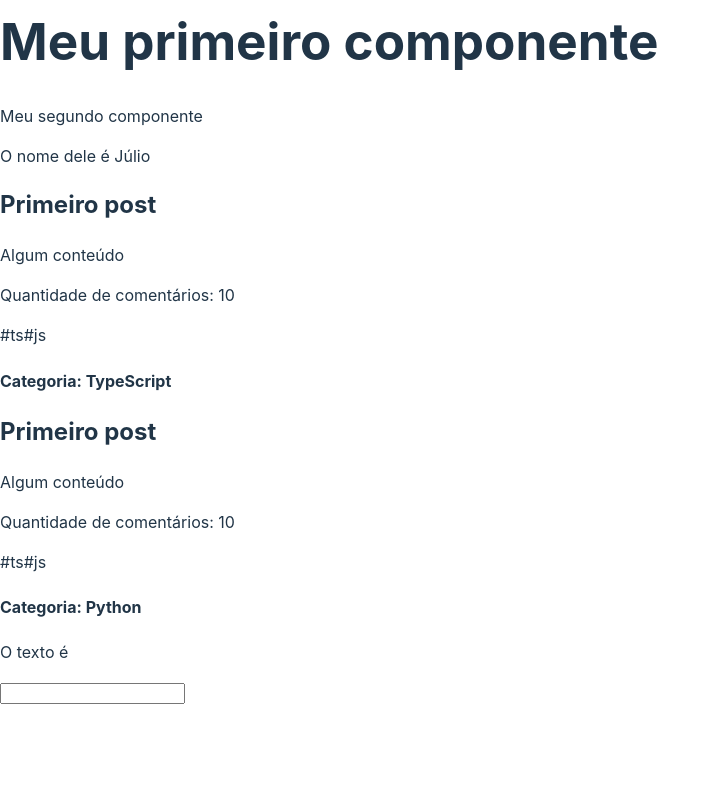
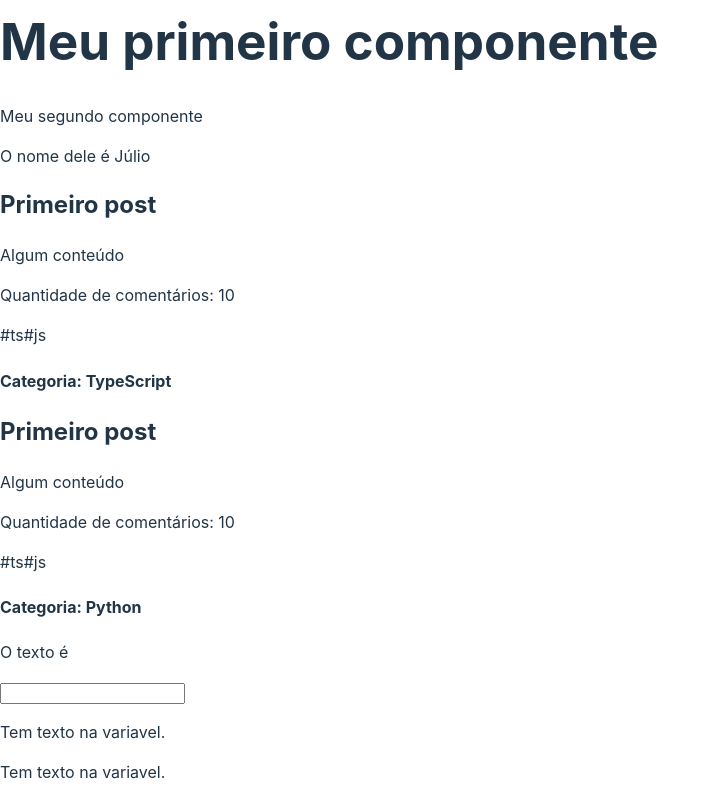
Before and after one commit to MACHADOKING/curso-matheus-battisti, a React app in the folder 9 - TypeScript - React/: page / in a window 1280 px wide. Shown: the part 313-1113 px from the top of the page, without its empty margins (0-720 px from the left). Before the commit the page ends 1017 px from the top, so only its background shows below. Built offline with nearby package versions, Linux system fonts and the light colour scheme; the HTML template or start-up script is replaced by a standard one.

Commit message:
Feat: Types

```diff
--- a/9 - TypeScript - React/src/App.tsx
+++ b/9 - TypeScript - React/src/App.tsx
@@ -10,6 +10,10 @@
 // 6 - useState
 import State from "./components/State";
 
+// 8 - type
+type textOrNull = string | null;
+type fixed = "Isso" | "Ou" | "Aquilo";
+
 function App() {
   // 1 - Variaveis
 
@@ -21,6 +25,14 @@
   const userGreeting = (name: string): string => {
     return `Olá, ${name}`;
   };
+
+  // 8 - type
+  const myText: textOrNull = "Tem algum texto aqui";
+  let mySecondText: textOrNull = null;
+
+  mySecondText = "opa";
+
+  const testandoFixed: fixed = "Isso";
 
   return (
     <div className="App">
@@ -46,6 +58,8 @@
         category={Category.P}
       />
       <State />
+      {myText && <p>Tem texto na variavel.</p>}
+      {mySecondText && <p>Tem texto na variavel.</p>}
     </div>
   );
 }
```
